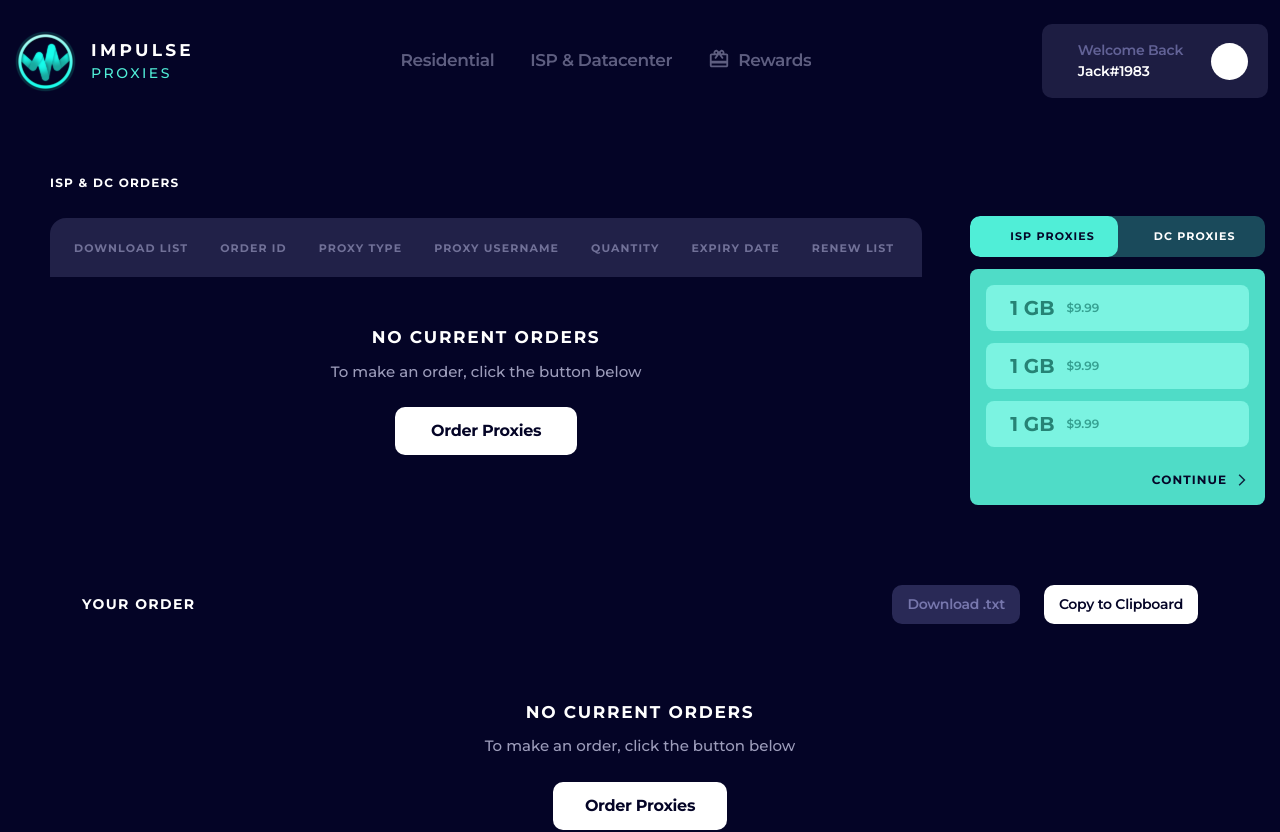
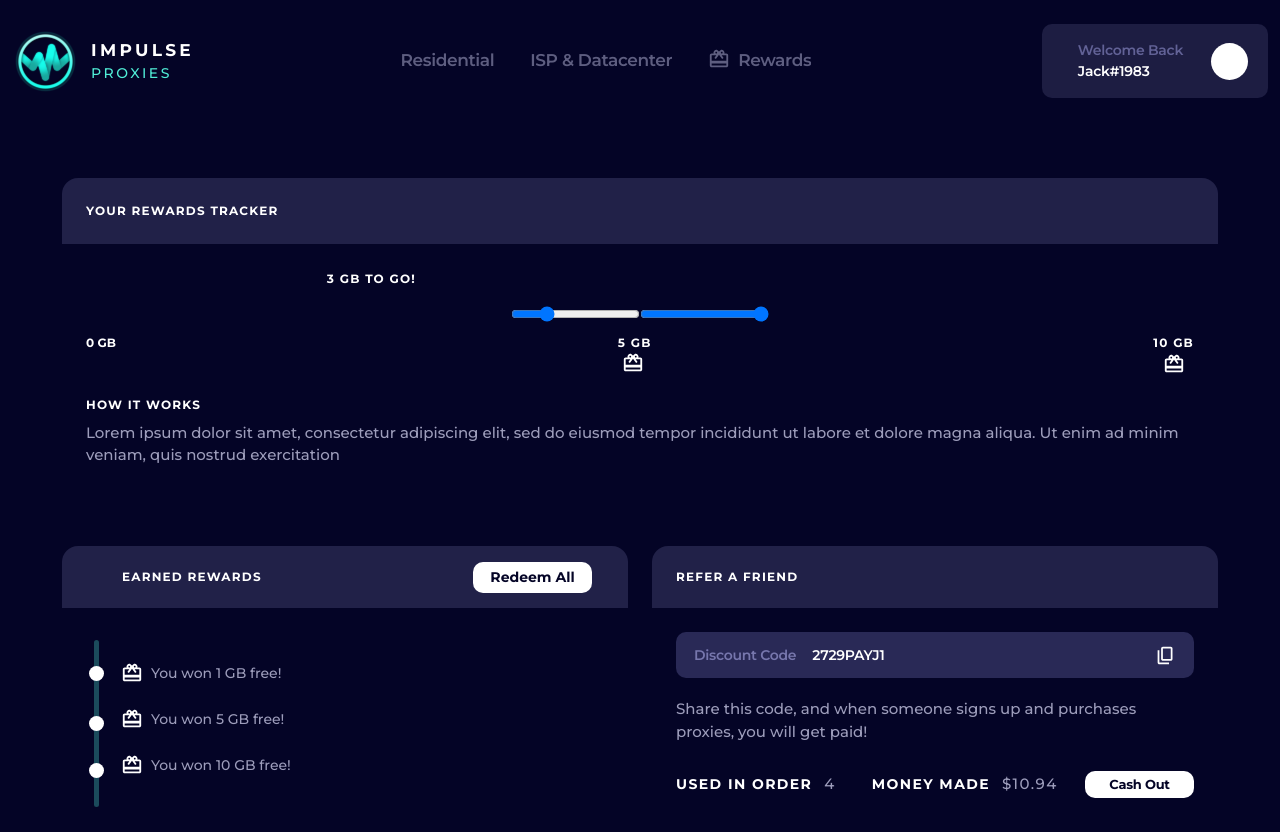
Before and after one commit to Radial-code/impulse-proxies, a Next.js app: page /dashboard in a window 1280 px wide. Shown: the top 832 px of the page. Built offline with nearby package versions, Linux system fonts and the light colour scheme.

Commit message:
dashboard 5 checked completed

```diff
--- a/components/dashborad/Dashboard5.jsx
+++ b/components/dashborad/Dashboard5.jsx
@@ -16,7 +16,7 @@ const Dashboard5 = () => {
         </div>
         <DashboardNav />
         <div className="lg:pt-14 lg:pb-36 sm:pb-12 pb-[66px] sm:pt-9 pt-6">
-          <div className="container lg:max-w-[1320px] mx-auto px_3 px_50 px-8 mb-16">
+          <div className="container lg:max-w-[1320px] mx-auto px_3 px_50 px-8 ">
             <RangeBar />
             <div className=" flex flex-wrap mt-9 lg:mt-12">
               <div className="w-full lg:w-6/12 px-3">
--- a/pages/dashboard.js
+++ b/pages/dashboard.js
@@ -10,9 +10,9 @@ const dashboard = () => {
     <div>
       {/* <Dashboard1 /> */}
        {/* <Dashboard2 /> */}
-      <Dashboard3 />
+      {/* <Dashboard3 />  */}
       {/* <DashboardThree /> */}
-      {/* <Dashboard5/>/   */}
+      <Dashboard5/>
     </div>
   );
 };
```
